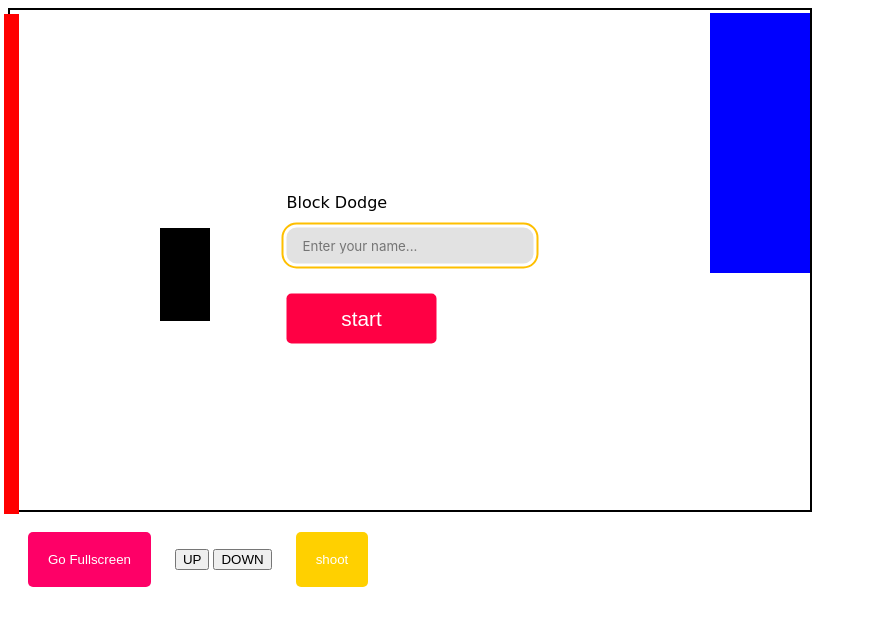
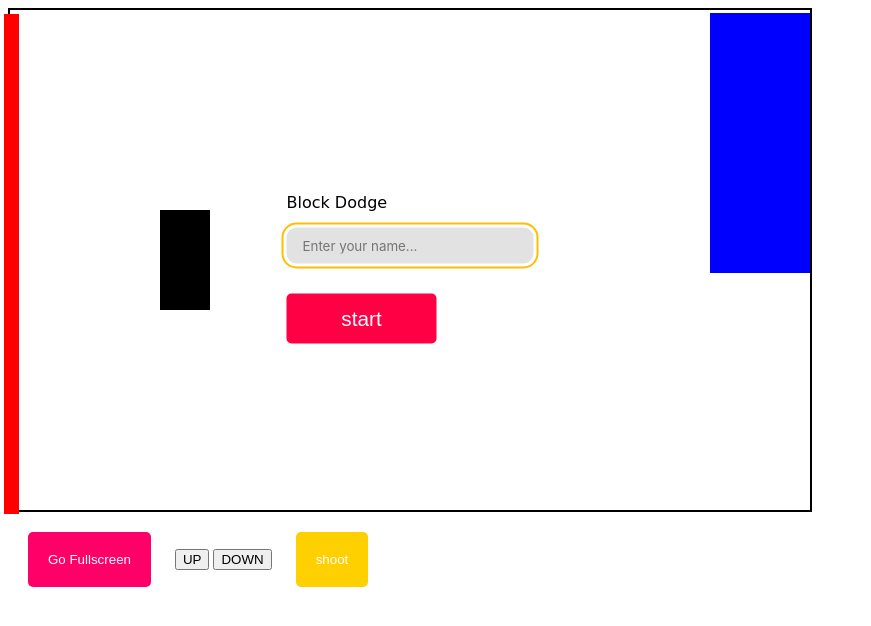
Before and after one commit to JAZ-CO/Block_Dodge-game, a plain HTML site: page index.html in a window 1280 px wide. Shown: the whole page, without its empty margins (0-871 px from the left). Drawn offline with Linux system fonts and the light colour scheme; a web font is replaced by a local one.

Commit message:
08/22/2023 :

```diff
--- a/bullet.js
+++ b/bullet.js
@@ -20,7 +20,7 @@ class Bullet{
 }
 let bullet = new Bullet();
 
-document.addEventListener("keydown", function(event){
+document.addEventListener("keypress", function(event){
     if(event.code === "Space" && !gameInIntro){
         console.log("bullet shoot");
             if(!bullet.shoot){
--- a/gameOver.js
+++ b/gameOver.js
@@ -7,7 +7,7 @@ overBtn.setAttribute("value","Replay!");
 
 let overLabel = document.createElement("p");
 
-overLabel.innerHTML = "GAMEOVER";
+overLabel.innerHTML = "GAMEOVER <br>";
 
 let scores = [];
 let players = [new User("Dummy",200),new User("Not",30)];
@@ -41,8 +41,6 @@ function gameOverFunc(){
 
             for(let i = 0; i< players.length;i++){
                 if(players[i].name === userNameInput.value){
-                    console.log("old name")
-                    console.log(players);
                     playerExists = true;
 
                     if(scoreCount > players[i].score){
@@ -83,11 +81,6 @@ function gameOverFunc(){
             }
             leaderBoardHTML.innerHTML = leaderBoard;
             gameOverBorder.appendChild(leaderBoardHTML);
-
-            //
-            //
-
-
         }
 
     }
--- a/index.html
+++ b/index.html
@@ -23,14 +23,15 @@
 
         <div id="wall">
 
+            <canvas id="canvas" style="position: fixed;" height="500px" width="800px">Jalal</canvas>
 
+            <canvas id="player"></canvas>
             <div id="intro">
 
                 <input type="button" id="startBtn" value="start">
 
             </div>
             <div id="score"> Score: </div>
-            <canvas id="player">uygjyhgjbh</canvas>
             <div class="obstacles"></div>
             <div id="redWall"></div>
             <div id="gameOverBorder"></div>
--- a/playerMovement.js
+++ b/playerMovement.js
@@ -1,6 +1,3 @@
-
-
-
 document.addEventListener("keydown", function(event){
     if(event.code === "ArrowUp"){
         if(parseInt(getComputedStyle(player).top) >=-10 ){
@@ -16,12 +13,81 @@ document.addEventListener("keydown", function(event){
     }
 })
 
-// new Code for smoother movement
+// new Code for smoother movement (unused yet)
 // and be able to use WASD keys
 
-let ctx = player.getContext("2d");
+const canvas = document.getElementById("canvas");
+const ctx = canvas.getContext("2d");
 
-function updatePlayerMovement(){
-    ctx.fillRect(0,0,50,25);
-    requestAnimationFrame(updatePlayerMovement);
+let x = parseInt((getComputedStyle(player).left));
+let y = parseInt((getComputedStyle(player).top));
+
+let vx = 0;
+let vyu =0;
+let vyd = 0;
+
+function update(){
+    ctx.clearRect(0,0,canvas.width,canvas.height);
+    x += vx;
+    y += vyu;
+    y += vyd;
+    ctx.fillRect(x,y,50,100);
+    requestAnimationFrame(update);
 }
+update();
+
+// new movement script below with the above script
+
+addEventListener("keydown",function(e){
+    console.log(e.code);
+    if(e.code === "KeyD"){
+        vx = 3;
+
+    }
+    if(e.code === "KeyA"){
+        vx = -3;
+
+    }
+    if(e.code === "KeyW"){
+        vyu = -3;
+
+    }
+    if(e.code === "KeyS"){
+        vyd = 3;
+
+    }
+})
+addEventListener("keyup",function(e){
+    console.log(e.code);
+    if(e.code === "KeyD"){
+        vx = 0;
+
+    }
+    if(e.code === "KeyA"){
+        vx = 0;
+
+    }
+    if(e.code === "KeyW"){
+        vyu = 0;
+
+    }
+    if(e.code === "KeyS"){
+        vyd = 0;
+
+    }
+})
+// Dash ability code
+// document.addEventListener("keydown", function(event){
+//     if(event.code === "ArrowUp"){
+//         if(parseInt(getComputedStyle(player).top) >=-10 ){
+//         let newTop = parseInt(getComputedStyle(player).top)-10;
+//         player.style.top = newTop + "px"
+//         }
+//     }
+//     else if(event.code === "ArrowDown"){
+//         if(parseInt(getComputedStyle(player).top) <=380 ){
+//         let newTop = parseInt(getComputedStyle(player).top)+10;
+//         player.style.top = newTop + "px"
+//         }
+//     }
+// })
```
